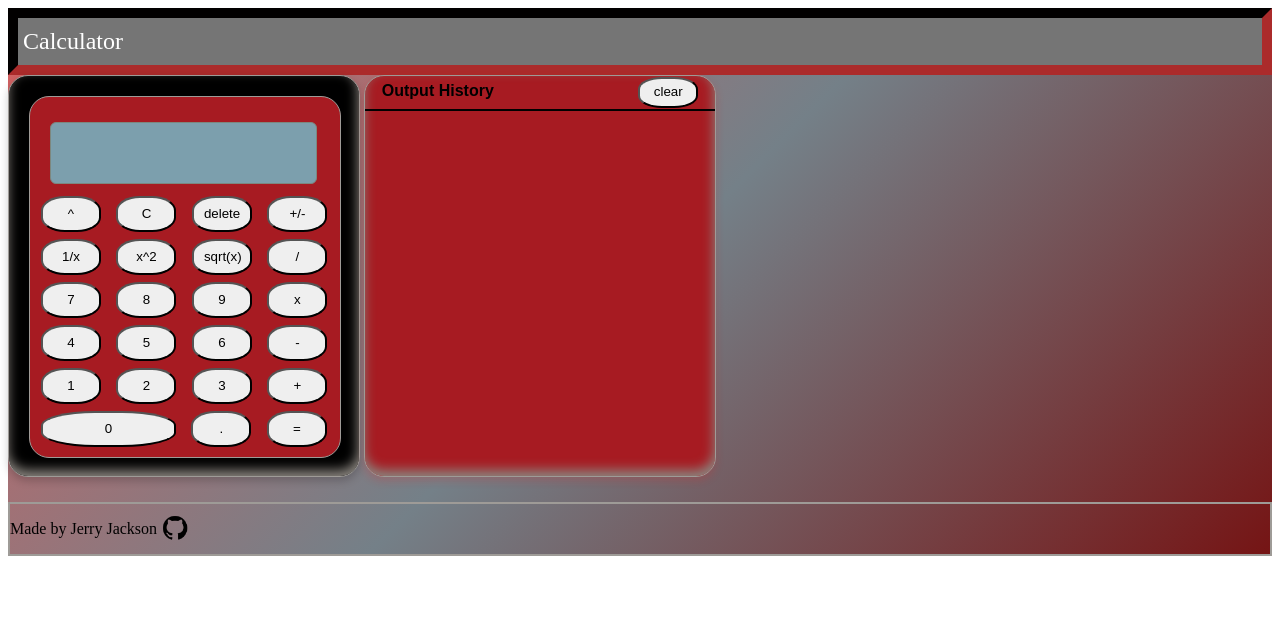
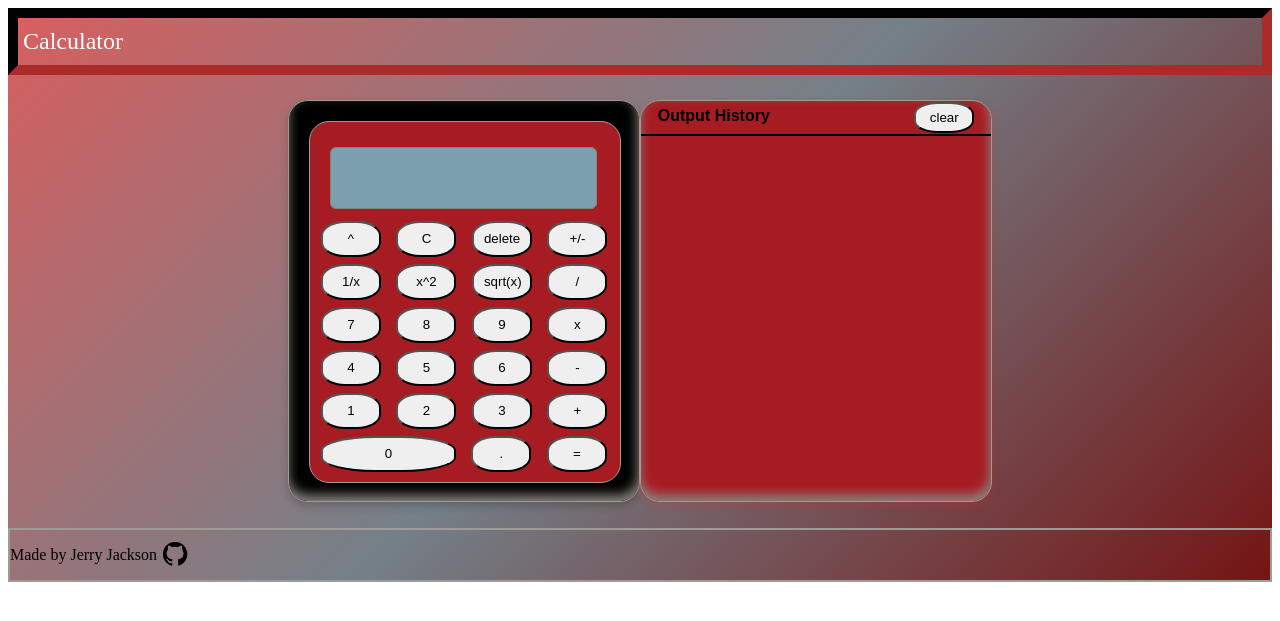
Before and after one commit to jerrylj2/Calculator, a Flask app: page / in a window 1280 px wide. Shown: the top 621 px of the page. Run offline with Flask 2, Linux system fonts and the light colour scheme; lists and menus that the app fills with data are empty.

Commit message:
center calculator & table, changing navbar color

```diff
--- a/static/css/site.css
+++ b/static/css/site.css
@@ -1,5 +1,8 @@
+.body {
+  background: linear-gradient(135deg, #d85f5f 0%, #748088 50%, #751414 100%);
+}
+
 .navbar {
-  background-color: rgb(117, 117, 117);
   border: 10px inset #571616;
   font-size: 1.5em;
   font-family: 'Times New Roman', Times, serif;
@@ -7,8 +10,12 @@
   padding: 10px 5px 10px 5px;
 }
 
-.body {
-  background: linear-gradient(135deg, #d85f5f 0%, #748088 50%, #751414 100%);
+.body-content {
+  display: flex;
+  flex-wrap: wrap;
+  align-items: center;
+  justify-content: center;
+  margin: 2% 0;
 }
 
 .outer-box {
@@ -16,9 +23,6 @@
   font-family: 'Orbitron', sans-serif;
   width: 350px;
   height: 400px;
-  vertical-align: top;
-  margin-bottom: 2%;
-  margin-right: 0%;
   border: 1px solid #9e9b97;
   box-shadow: 0 4px 8px 0 rgba(0, 0, 0, 0.2), inset -1px -6px 12px 0.1px #89847e;
   border-radius: 20px;
@@ -40,7 +44,6 @@
   font-family: 'Orbitron', sans-serif;
   width: 350px;
   height: 400px;
-  margin-right: 5%;
   border: 1px solid #9e9b97;
   box-shadow: 0 4px 8px 0 rgba(238, 29, 29, 0.2), inset -1px -6px 12px 0.1px #89847e;
   border-radius: 20px;
```
